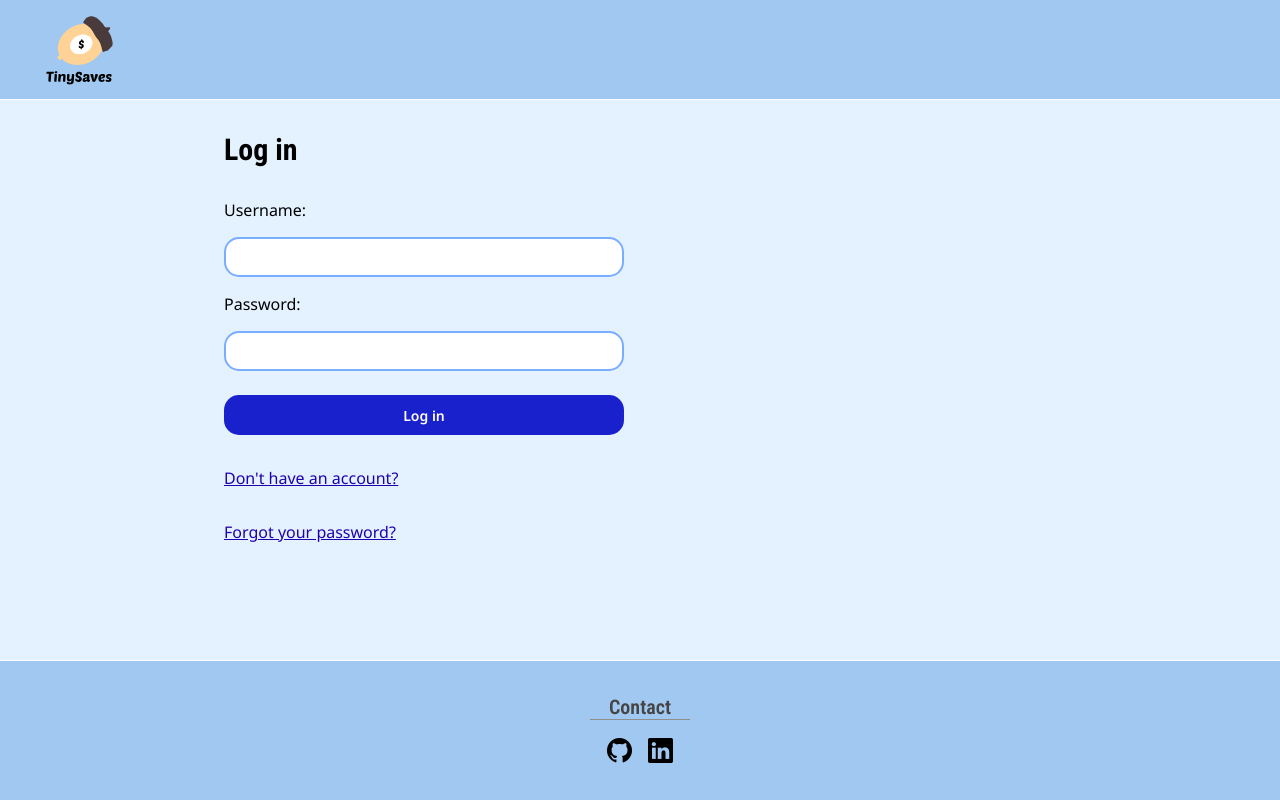
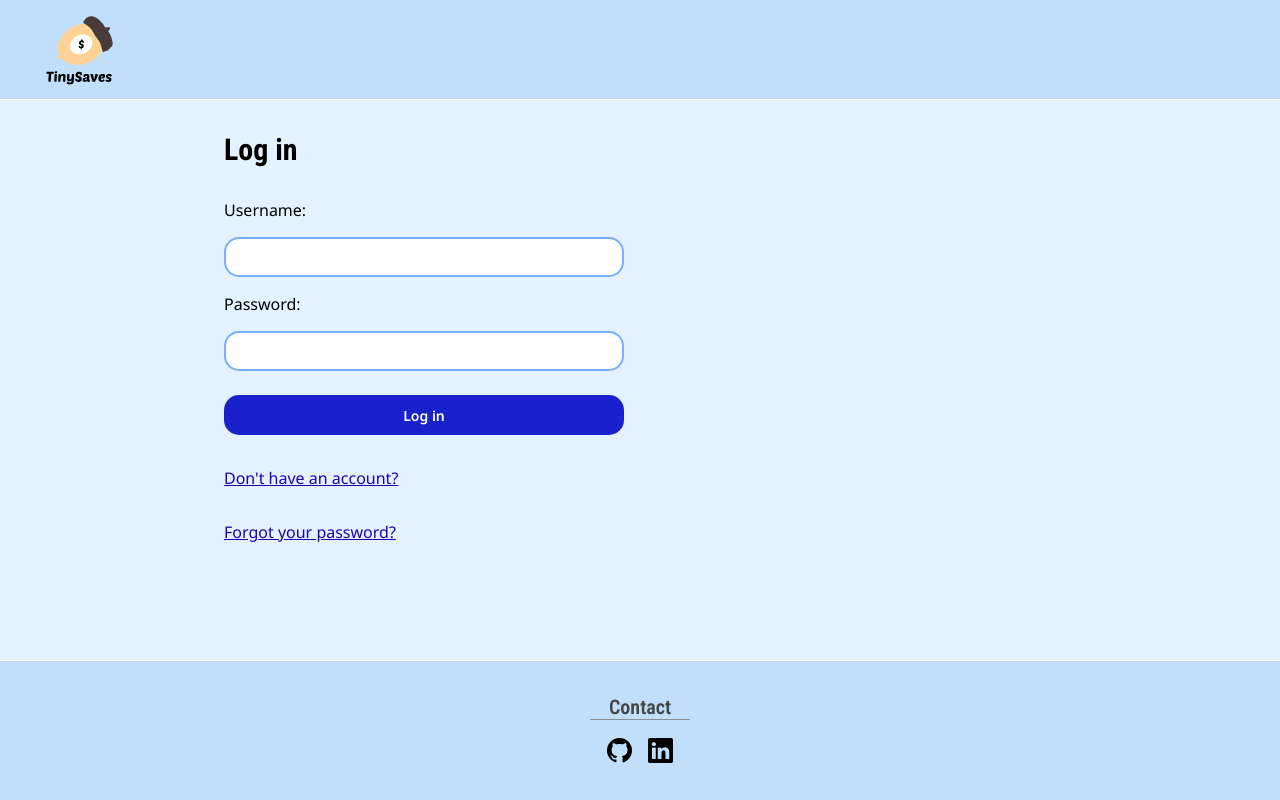
Before and after one commit to Niccar95/tinysaves, a Next.js app: page / in a window 1280 px wide. Built offline with nearby package versions, Linux system fonts and the light colour scheme.

Commit message:
changed background colors

```diff
--- a/src/styles/_navbars.scss
+++ b/src/styles/_navbars.scss
@@ -13,7 +13,7 @@
   justify-content: space-between;
   width: 100%;
   height: 500px;
-  background-color: #7DA6D7;
+  background-color: #A0C8F0;
   transition: ease-in-out 0.5s;
 
 
@@ -49,7 +49,7 @@
 
       .navLink {
        font-weight: $link-font-weight;
-       color: #2A3D56;
+       color: #1D2A3B;
        text-decoration: none;
       }
    }
--- a/src/styles/globals.scss
+++ b/src/styles/globals.scss
@@ -28,7 +28,7 @@ body {
 header {
   display: flex;
   padding: 1rem;
-  background-color: #A0C8F0;
+  background-color: #BFDFFB;
   border-bottom: solid 1px white;
 
   .logo {
@@ -110,7 +110,7 @@ footer {
   align-items: center;
   height: 140px;
   padding: 1rem;
-  background-color: #A0C8F0;
+  background-color: #BFDFFB;
   border-top: solid 1px white;
 
 
```
